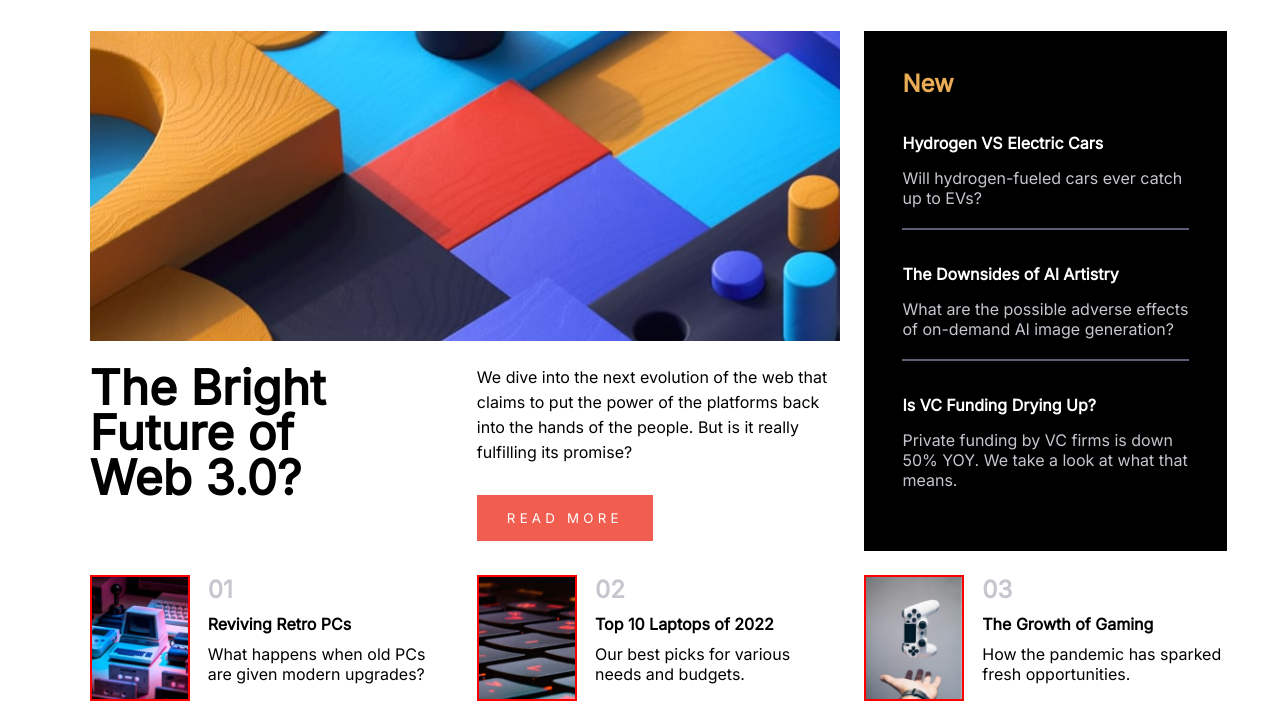
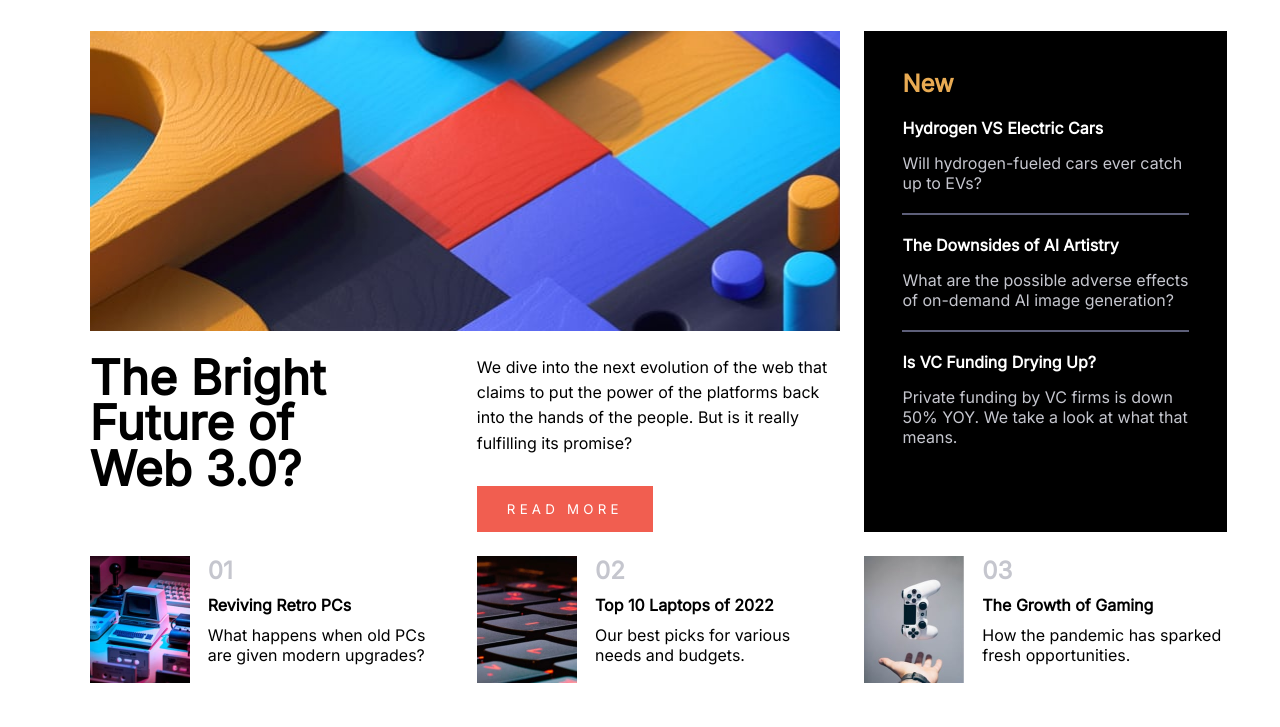
Before and after one commit to AraMilagros/Proyectos-varios-HTML-CSS-JS, a plain HTML site: page 7-homepage-main/index.html in a window 1280 px wide. Shown: the part 81-808 px from the top of the page. Drawn offline with Linux system fonts and the light colour scheme.

Commit message:
Acomodando estilos

```diff
--- a/7-homepage-main/css/estilos.css
+++ b/7-homepage-main/css/estilos.css
@@ -134,7 +134,7 @@ body {
         position: fixed;
         left: 0;
         top: 0;
-        min-height: 100vh;
+        /* min-height: 100vh; */
         width: 35vw;
         background-color: rgb(88, 88, 88, 50%);
     }
@@ -145,7 +145,7 @@ body {
         left: 35vw;
         top: 0;
         width: 65vw;
-        min-height: 100%;
+        /* min-height: 100%; */
         background: white;
         padding: 10% 5%;
         display: flex;
@@ -174,7 +174,7 @@ body {
         background-image: url('../img/image-web-3-mobile.jpg');
         background-position: center;
         background-size: cover;
-        min-height: 30vh;
+        /* min-height: 30vh; */
     }
 
     /* RESPOSIVE */
@@ -228,7 +228,7 @@ body {
     .content-main {
         display: grid;
         grid-template-columns: repeat(3, 33%);
-        grid-template-rows: repeat(3, auto);
+        grid-template-rows: repeat(3, max-content);
         gap: 1.5em;
         justify-content: space-around;
     }
@@ -239,11 +239,15 @@ body {
         min-height: 300px;
         grid-column-start: 1;
         grid-column-end: 3;
+
+        grid-row-start: 1;
+        grid-row-end: 2;
+
     }
 
     #aside {
         /* width: 360px; */
-        height: 520px;
+        /* height: 520px; */
         grid-column-start: 3;
         grid-column-end: 4;
         grid-row-start: 1;
@@ -253,7 +257,7 @@ body {
     }
 
     .article-item{
-        padding-top: 12%;
+        /* padding-top: 12%; */
         padding-bottom: 7%;
     }
 
@@ -277,7 +281,7 @@ body {
         grid-column-start: 2;
         grid-column-end: 3;
         /* width: 400px; */
-        height: max-content;
+        /* height: max-content; */
     }
 
     .description button:hover{
@@ -296,6 +300,5 @@ body {
 
     .top-item img{
         width: 100px;
-        border:2px solid red;
     }
 }
```
